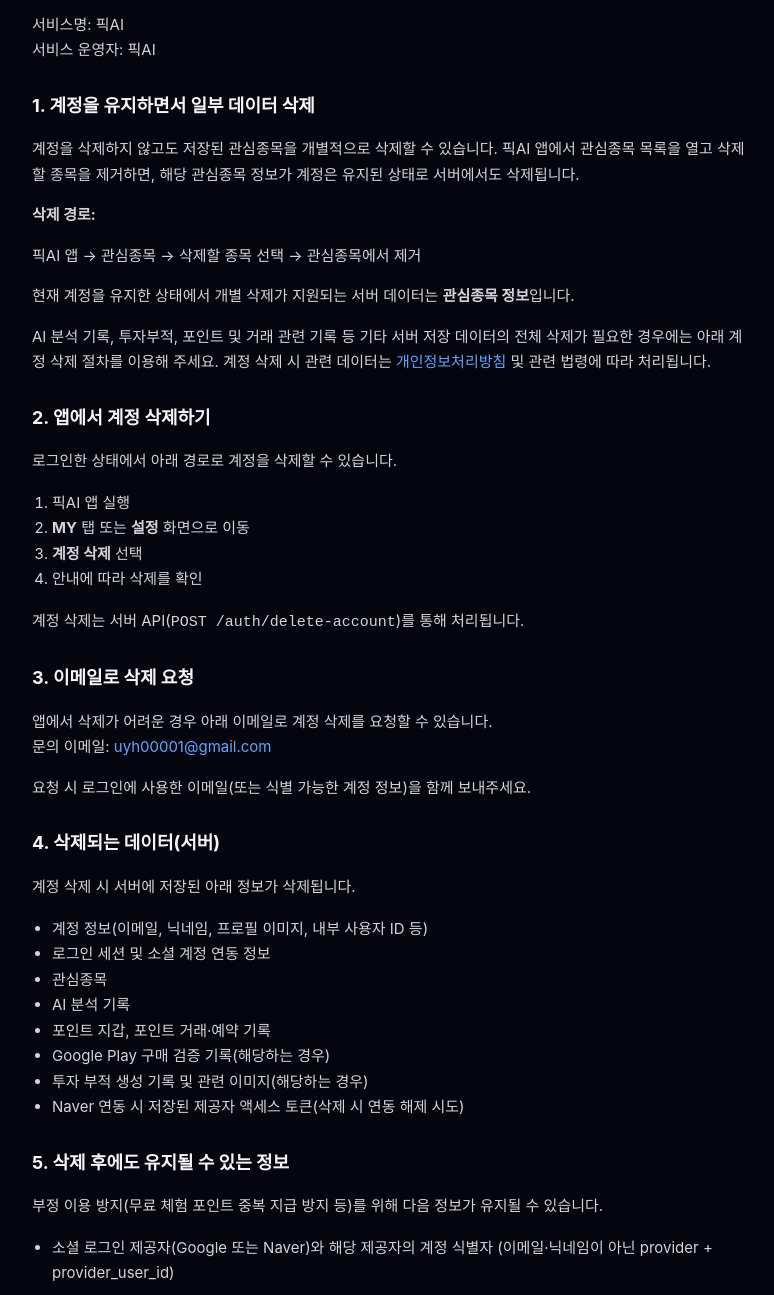
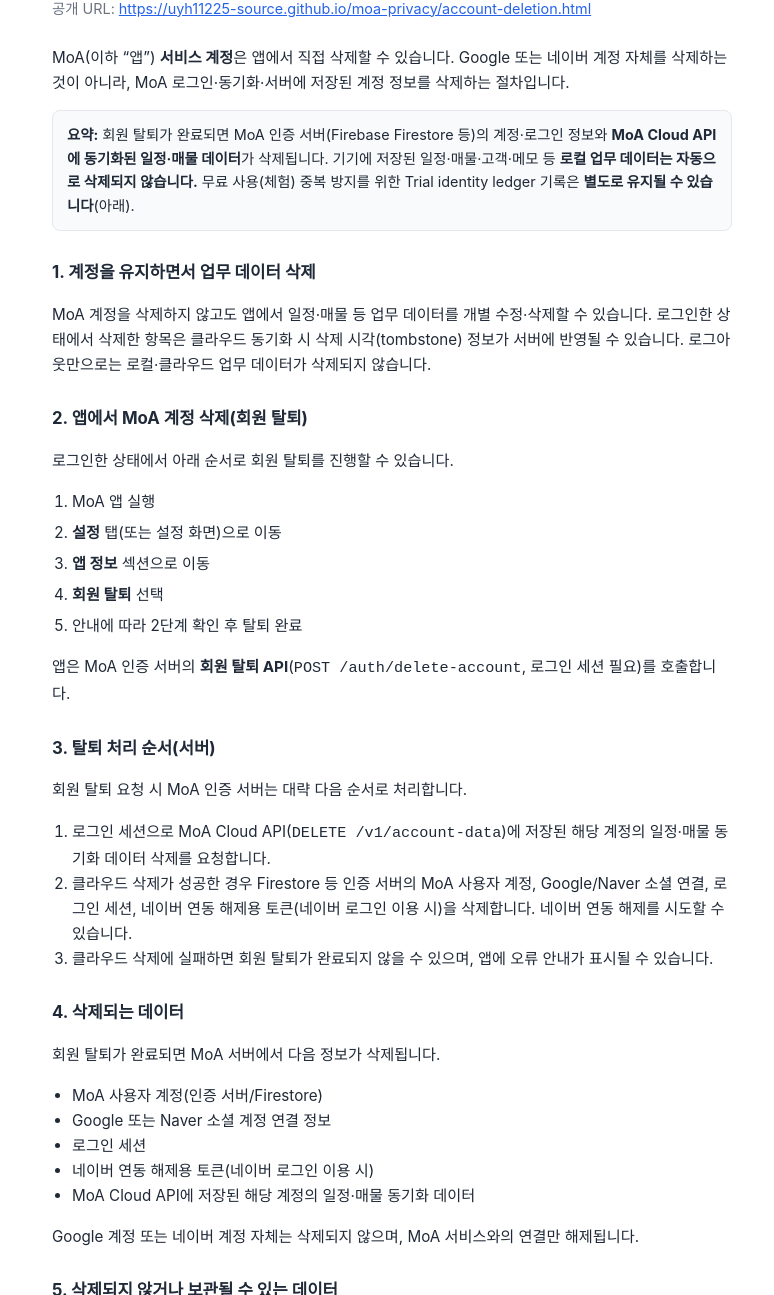
Before and after one commit to uyh11225-source/moa-privacy, a plain HTML site: page account-deletion.html in a window 1280 px wide. Shown: the part 105-1400 px from the top of the page, without its empty margins (248-1022 px from the left). Drawn offline with Linux system fonts and the light colour scheme.

Commit message:
Add MoA Google Play account deletion page at account-deletion.html.
Document in-app deletion steps, server data removal, and trial ledger retention aligned with the app and privacy policy.

Co-authored-by: Cursor <cursoragent@cursor.com>

```diff
--- a/account-deletion.html
+++ b/account-deletion.html
@@ -3,118 +3,225 @@
   <head>
     <meta charset="utf-8" />
     <meta name="viewport" content="width=device-width, initial-scale=1" />
-  <title>계정 및 데이터 삭제 안내 — 픽AI</title>
+    <title>MoA 계정 및 데이터 삭제</title>
     <style>
-    * { box-sizing: border-box; }
+      :root {
+        color-scheme: light;
+        --text: #1f2937;
+        --muted: #6b7280;
+        --border: #e5e7eb;
+        --surface: #f9fafb;
+        --primary: #2563eb;
+      }
+      * {
+        box-sizing: border-box;
+      }
       body {
-      font-family: -apple-system, BlinkMacSystemFont, 'Segoe UI', 'Noto Sans KR', sans-serif;
-      background: #050510;
-      color: #f5f5f7;
-      line-height: 1.7;
         margin: 0;
-      padding: 24px 16px 48px;
+        font-family: -apple-system, BlinkMacSystemFont, "Segoe UI", Roboto,
+          "Noto Sans KR", sans-serif;
+        line-height: 1.65;
+        color: var(--text);
+        background: #fff;
       }
-    .wrap { max-width: 720px; margin: 0 auto; }
-    .brand { font-size: 13px; color: #a1a1aa; letter-spacing: 0.04em; margin-bottom: 8px; }
-    h1 { font-size: 28px; margin: 0 0 8px; font-weight: 700; }
-    h2 { font-size: 18px; margin: 28px 0 10px; font-weight: 700; }
-    p, li { font-size: 15px; color: #d4d4d8; }
-    ul, ol { padding-left: 20px; }
-    a { color: #60a5fa; text-decoration: none; }
-    a:hover { text-decoration: underline; }
-    .footer {
-      margin-top: 40px;
-      padding-top: 20px;
-      border-top: 1px solid #27272a;
-      font-size: 14px;
-      color: #a1a1aa;
+      main {
+        max-width: 720px;
+        margin: 0 auto;
+        padding: 24px 20px 48px;
+      }
+      h1 {
+        font-size: 1.5rem;
+        margin: 0 0 8px;
+      }
+      .meta {
+        color: var(--muted);
+        font-size: 0.9rem;
+        margin-bottom: 24px;
+      }
+      h2 {
+        font-size: 1.05rem;
+        margin: 28px 0 10px;
+      }
+      h3 {
+        font-size: 0.98rem;
+        margin: 18px 0 8px;
+      }
+      p,
+      li {
+        font-size: 0.95rem;
+      }
+      ol,
+      ul {
+        padding-left: 1.25rem;
+      }
+      a {
+        color: var(--primary);
+      }
+      .note {
+        background: var(--surface);
+        border: 1px solid var(--border);
+        border-radius: 8px;
+        padding: 12px 14px;
+        font-size: 0.9rem;
+      }
+      .steps li {
+        margin-bottom: 6px;
       }
     </style>
   </head>
   <body>
-  <div class="wrap">
-    <div class="brand">픽AI</div>
-    <h1>계정 및 데이터 삭제 안내</h1>
-    <p>서비스명: 픽AI<br />서비스 운영자: 픽AI</p>
+    <main>
+      <h1>MoA 계정 및 데이터 삭제</h1>
+      <p class="meta">
+        서비스: MoA · 최종 수정: 2026년 9월 29일 · 문의:
+        <a href="mailto:uyh00001@gmail.com">uyh00001@gmail.com</a><br />
+        공개 URL:
+        <a
+          href="https://uyh11225-source.github.io/moa-privacy/account-deletion.html"
+          >https://uyh11225-source.github.io/moa-privacy/account-deletion.html</a
+        >
+      </p>
 
-    <h2>1. 계정을 유지하면서 일부 데이터 삭제</h2>
       <p>
-      계정을 삭제하지 않고도 저장된 관심종목을 개별적으로 삭제할 수 있습니다.
-      픽AI 앱에서 관심종목 목록을 열고 삭제할 종목을 제거하면,
-      해당 관심종목 정보가 계정은 유지된 상태로 서버에서도 삭제됩니다.
+        MoA(이하 “앱”) <strong>서비스 계정</strong>은 앱에서 직접 삭제할 수
+        있습니다. Google 또는 네이버 계정 자체를 삭제하는 것이 아니라, MoA
+        로그인·동기화·서버에 저장된 계정 정보를 삭제하는 절차입니다.
       </p>
-    <p><strong>삭제 경로:</strong></p>
-    <p>픽AI 앱 → 관심종목 → 삭제할 종목 선택 → 관심종목에서 제거</p>
+
+      <div class="note">
+        <strong>요약:</strong> 회원 탈퇴가 완료되면 MoA 인증 서버(Firebase
+        Firestore 등)의 계정·로그인 정보와
+        <strong>MoA Cloud API에 동기화된 일정·매물 데이터</strong>가
+        삭제됩니다. 기기에 저장된 일정·매물·고객·메모 등
+        <strong>로컬 업무 데이터는 자동으로 삭제되지 않습니다.</strong>
+        무료 사용(체험) 중복 방지를 위한 Trial identity ledger 기록은
+        <strong>별도로 유지될 수 있습니다</strong>(아래).
+      </div>
+
+      <h2>1. 계정을 유지하면서 업무 데이터 삭제</h2>
       <p>
-      현재 계정을 유지한 상태에서 개별 삭제가 지원되는 서버 데이터는
-      <strong>관심종목 정보</strong>입니다.
+        MoA 계정을 삭제하지 않고도 앱에서 일정·매물 등 업무 데이터를 개별
+        수정·삭제할 수 있습니다. 로그인한 상태에서 삭제한 항목은 클라우드
+        동기화 시 삭제 시각(tombstone) 정보가 서버에 반영될 수 있습니다.
+        로그아웃만으로는 로컬·클라우드 업무 데이터가 삭제되지 않습니다.
+      </p>
+
+      <h2>2. 앱에서 MoA 계정 삭제(회원 탈퇴)</h2>
+      <p>로그인한 상태에서 아래 순서로 회원 탈퇴를 진행할 수 있습니다.</p>
+      <ol class="steps">
+        <li>MoA 앱 실행</li>
+        <li><strong>설정</strong> 탭(또는 설정 화면)으로 이동</li>
+        <li><strong>앱 정보</strong> 섹션으로 이동</li>
+        <li><strong>회원 탈퇴</strong> 선택</li>
+        <li>안내에 따라 2단계 확인 후 탈퇴 완료</li>
+      </ol>
+      <p>
+        앱은 MoA 인증 서버의
+        <strong>회원 탈퇴 API</strong>(<code>POST /auth/delete-account</code>,
+        로그인 세션 필요)를 호출합니다.
+      </p>
+
+      <h2>3. 탈퇴 처리 순서(서버)</h2>
+      <p>회원 탈퇴 요청 시 MoA 인증 서버는 대략 다음 순서로 처리합니다.</p>
+      <ol>
+        <li>
+          로그인 세션으로 MoA Cloud API(<code>DELETE /v1/account-data</code>)에
+          저장된 해당 계정의 일정·매물 동기화 데이터 삭제를 요청합니다.
+        </li>
+        <li>
+          클라우드 삭제가 성공한 경우 Firestore 등 인증 서버의 MoA 사용자
+          계정, Google/Naver 소셜 연결, 로그인 세션, 네이버 연동 해제용
+          토큰(네이버 로그인 이용 시)을 삭제합니다. 네이버 연동 해제를
+          시도할 수 있습니다.
+        </li>
+        <li>
+          클라우드 삭제에 실패하면 회원 탈퇴가 완료되지 않을 수 있으며, 앱에
+          오류 안내가 표시될 수 있습니다.
+        </li>
+      </ol>
+
+      <h2>4. 삭제되는 데이터</h2>
+      <p>회원 탈퇴가 완료되면 MoA 서버에서 다음 정보가 삭제됩니다.</p>
+      <ul>
+        <li>MoA 사용자 계정(인증 서버/Firestore)</li>
+        <li>Google 또는 Naver 소셜 계정 연결 정보</li>
+        <li>로그인 세션</li>
+        <li>네이버 연동 해제용 토큰(네이버 로그인 이용 시)</li>
+        <li>MoA Cloud API에 저장된 해당 계정의 일정·매물 동기화 데이터</li>
+      </ul>
+      <p>
+        Google 계정 또는 네이버 계정 자체는 삭제되지 않으며, MoA 서비스와의
+        연결만 해제됩니다.
+      </p>
+
+      <h2>5. 삭제되지 않거나 보관될 수 있는 데이터</h2>
+
+      <h3>5-1. Trial identity ledger(무료 사용 중복 방지)</h3>
+      <p>
+        동일 Google 또는 네이버 로그인으로 무료 사용을 반복하지 않도록 MoA
+        인증 서버(Firebase Firestore)에 <strong>제한된 Trial 사용 기록</strong>이
+        저장될 수 있습니다. 회원 탈퇴 후에도 이 ledger는
+        <strong>중복 무료 사용 방지 목적으로 삭제하지 않을 수 있습니다.</strong>
+      </p>
+      <ul>
+        <li>
+          문서 식별자: 소셜 제공자·제공자 사용자 식별자를 서버 전용 비밀값으로
+          HMAC-SHA256한 값(원문 provider 사용자 ID·이메일·이름·전화번호·토큰은
+          ledger 문서 필드에 저장하지 않음)
+        </li>
+        <li>
+          저장 필드 예: <code>trialConsumed</code>,
+          <code>firstTrialStartedAt</code>, <code>firstTrialEndedAt</code>,
+          <code>createdAt</code>, <code>updatedAt</code>
+        </li>
+        <li>
+          <strong>보관 기간:</strong> 중복 무료 사용 방지 목적 달성에 필요한
+          기간 동안 유지될 수 있으며, 별도의 이용자 요청·법령에 따른 삭제
+          절차가 없는 한 탈퇴 후에도 유지될 수 있습니다.
+        </li>
+      </ul>
+
+      <h3>5-2. 기기 내부 업무 데이터</h3>
+      <p>
+        회원 탈퇴만으로 자동 삭제되지 않으며 사용자 기기에 남을 수 있는
+        정보는 다음과 같습니다.
+      </p>
+      <ul>
+        <li>일정, 매물, 고객·연락처, 메모, 앱 설정 등 로컬 업무 데이터</li>
+        <li>수신전화·공유 이력 등 앱 내부에 저장된 보조 데이터(해당 시)</li>
+      </ul>
+      <p>
+        위 데이터를 삭제하려면 앱에서 항목을 직접 삭제하거나, Android
+        설정에서 MoA 앱 데이터를 삭제하거나, 앱을 제거할 수 있습니다.
+      </p>
+
+      <h2>6. 앱에 접근할 수 없는 경우</h2>
+      <p>
+        앱에서 회원 탈퇴가 어렵거나 처리되지 않는 경우, 아래 이메일로 MoA
+        계정 삭제를 요청할 수 있습니다.
       </p>
       <p>
-      AI 분석 기록, 투자부적, 포인트 및 거래 관련 기록 등
-      기타 서버 저장 데이터의 전체 삭제가 필요한 경우에는
-      아래 계정 삭제 절차를 이용해 주세요.
-      계정 삭제 시 관련 데이터는
-      <a href="privacy-policy.html">개인정보처리방침</a> 및 관련 법령에 따라 처리됩니다.
+        문의 이메일:
+        <a href="mailto:uyh00001@gmail.com">uyh00001@gmail.com</a>
       </p>
-
-    <h2>2. 앱에서 계정 삭제하기</h2>
-    <p>로그인한 상태에서 아래 경로로 계정을 삭제할 수 있습니다.</p>
-    <ol>
-      <li>픽AI 앱 실행</li>
-      <li><strong>MY</strong> 탭 또는 <strong>설정</strong> 화면으로 이동</li>
-      <li><strong>계정 삭제</strong> 선택</li>
-      <li>안내에 따라 삭제를 확인</li>
-    </ol>
-    <p>계정 삭제는 서버 API(<code>POST /auth/delete-account</code>)를 통해 처리됩니다.</p>
-
-    <h2>3. 이메일로 삭제 요청</h2>
-    <p>
-      앱에서 삭제가 어려운 경우 아래 이메일로 계정 삭제를 요청할 수 있습니다.<br />
-      문의 이메일: <a href="mailto:uyh00001@gmail.com">uyh00001@gmail.com</a>
-    </p>
-    <p>요청 시 로그인에 사용한 이메일(또는 식별 가능한 계정 정보)을 함께 보내주세요.</p>
-
-    <h2>4. 삭제되는 데이터(서버)</h2>
-    <p>계정 삭제 시 서버에 저장된 아래 정보가 삭제됩니다.</p>
       <ul>
-      <li>계정 정보(이메일, 닉네임, 프로필 이미지, 내부 사용자 ID 등)</li>
-      <li>로그인 세션 및 소셜 계정 연동 정보</li>
-      <li>관심종목</li>
-      <li>AI 분석 기록</li>
-      <li>포인트 지갑, 포인트 거래·예약 기록</li>
-      <li>Google Play 구매 검증 기록(해당하는 경우)</li>
-      <li>투자 부적 생성 기록 및 관련 이미지(해당하는 경우)</li>
-      <li>Naver 연동 시 저장된 제공자 액세스 토큰(삭제 시 연동 해제 시도)</li>
+        <li>
+          가입에 사용한 Google 또는 Naver 계정을 확인할 수 있는
+          <strong>최소한의 정보만</strong> 요청할 수 있습니다.
+        </li>
+        <li>
+          비밀번호, OAuth 토큰, 인증 코드 등 민감한 인증 정보를 이메일로
+          요구하지 않습니다.
+        </li>
       </ul>
 
-    <h2>5. 삭제 후에도 유지될 수 있는 정보</h2>
-    <p>부정 이용 방지(무료 체험 포인트 중복 지급 방지 등)를 위해 다음 정보가 유지될 수 있습니다.</p>
-    <ul>
-      <li>
-        소셜 로그인 제공자(Google 또는 Naver)와 해당 제공자의 계정 식별자
-        (이메일·닉네임이 아닌 provider + provider_user_id)
-      </li>
-    </ul>
-    <p>이 정보는 재가입 시 웰컴 포인트 중복 지급 여부 판단 목적으로만 사용됩니다.</p>
-
-    <h2>6. 기기에 저장된 정보</h2>
+      <h2>7. 관련 안내</h2>
       <p>
-      최근 본 종목 등 일부 정보는 사용자 기기(앱 내부 저장소)에 로컬로 저장될 수 있습니다.
-      계정 삭제 후에도 앱 데이터가 남을 수 있으므로, 필요 시 앱 데이터 삭제 또는 앱 삭제를 진행해 주세요.
+        개인정보 처리에 관한 자세한 내용은
+        <a href="https://uyh11225-source.github.io/moa-privacy/privacy-policy.html"
+          >MoA 개인정보처리방침</a
+        >을 참고해 주세요.
       </p>
-
-    <h2>7. 문의</h2>
-    <p>
-      데이터 삭제 관련 문의: <a href="mailto:uyh00001@gmail.com">uyh00001@gmail.com</a><br />
-      <a href="contact.html">문의하기 페이지</a> ·
-      <a href="privacy-policy.html">개인정보처리방침</a>
-    </p>
-
-    <div class="footer">
-      <a href="privacy-policy.html">개인정보처리방침</a> ·
-      <a href="terms.html">이용약관</a> ·
-      <a href="contact.html">문의하기</a>
-    </div>
-  </div>
+    </main>
   </body>
 </html>
```
Lines whose indentation alone changed are shown as unchanged.
